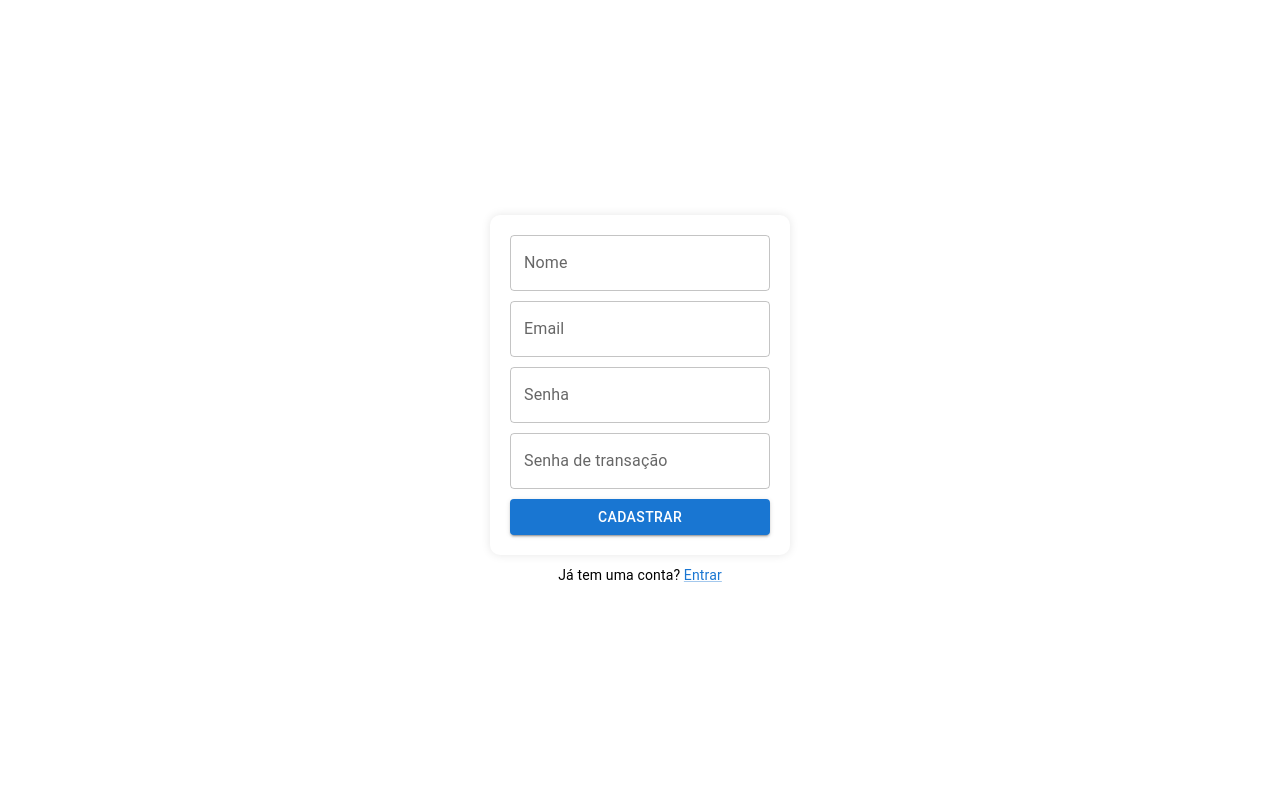
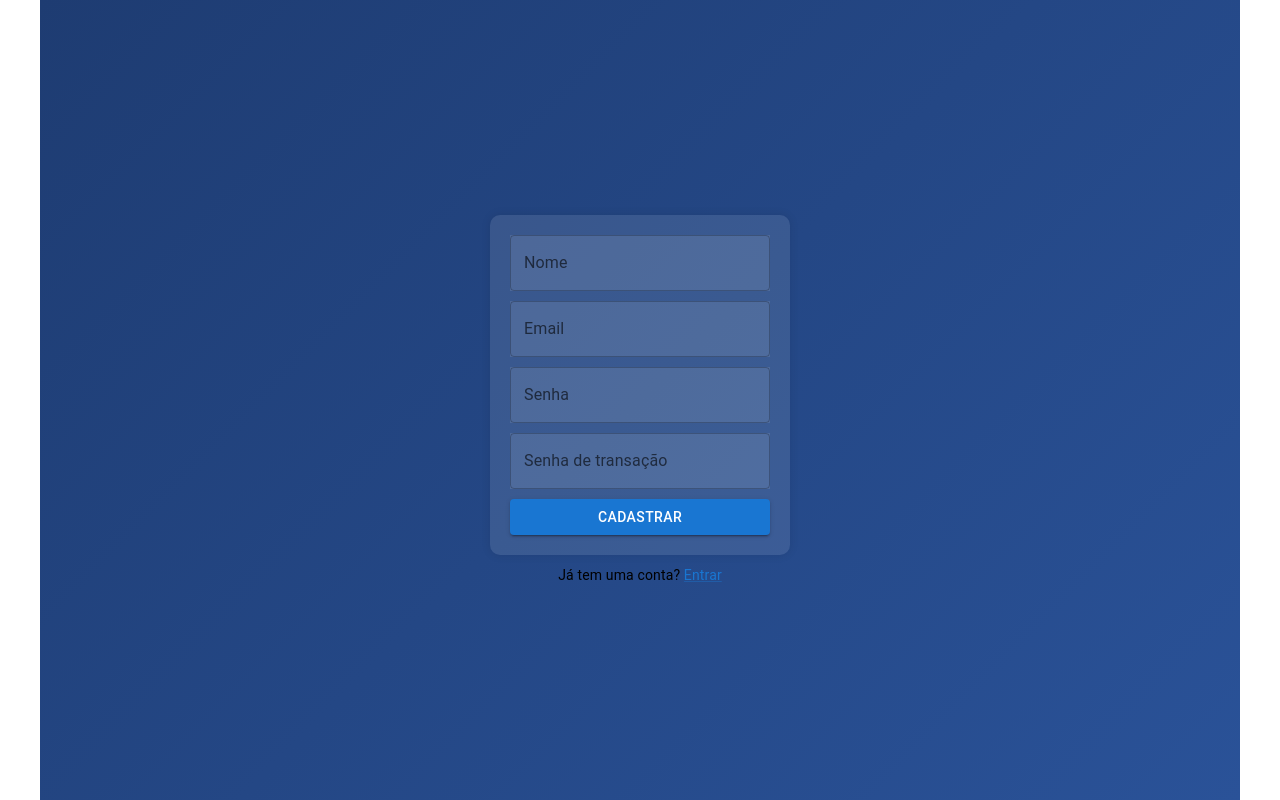
Before and after one commit to Ledelara/cashwise-react, a Next.js app: page /register in a window 1280 px wide. Built offline with nearby package versions, Linux system fonts and the light colour scheme.

Commit message:
💄 style: definindo backgroundColor para as páginas de cadastro e de login

```diff
--- a/src/components/Forms/RegisterForm/RegisterForm.tsx
+++ b/src/components/Forms/RegisterForm/RegisterForm.tsx
@@ -34,6 +34,7 @@ export default function RegisterForm() {
                     alignItems: 'center',
                     gap: '10px',
                     width: '300px',
+                    background: "rgba(255, 255, 255, 0.1)",
                 }}
                 buttonLabel={loading ? 'Carregando...' : 'Cadastrar'}
                 loading={loading}
@@ -47,7 +48,8 @@ export default function RegisterForm() {
                     helperText={errors?.name?.message}
                     style={{
                         width: '100%',
-                        backgroundColor: palette.background.default,
+                        backgroundColor: 'rgba(255, 255, 255, 0.1)',
+                        color: '#fff',
                     }}
                 />
                 <TextField
@@ -59,7 +61,8 @@ export default function RegisterForm() {
                     helperText={errors?.email?.message}
                     style={{
                         width: '100%',
-                        backgroundColor: palette.background.default,
+                        backgroundColor: 'rgba(255, 255, 255, 0.1)',
+                        color: '#fff',
                     }}
                 />
                 <TextField
@@ -72,7 +75,8 @@ export default function RegisterForm() {
                     helperText={errors?.password?.message}
                     style={{
                         width: '100%',
-                        backgroundColor: palette.background.default,
+                        backgroundColor: 'rgba(255, 255, 255, 0.1)',
+                        color: '#fff',
                     }}
                 />
                 <TextField
@@ -85,7 +89,8 @@ export default function RegisterForm() {
                     helperText={errors?.transactionPassword?.message}
                     style={{
                         width: '100%',
-                        backgroundColor: palette.background.default,
+                        backgroundColor: 'rgba(255, 255, 255, 0.1)',
+                        color: '#fff',
                     }}
                 />
             </Form>
--- a/src/pages/login.tsx
+++ b/src/pages/login.tsx
@@ -19,7 +19,8 @@ export default function LoginPage() {
                             justifyContent: 'center',
                             alignItems: 'center',
                             height: '100vh',
-                            width: '100%'
+                            width: '100%',
+                            background: "linear-gradient(135deg, #1e3c72 0%, #2a5298 100%)",
                         }}
                     >
                         <LoginForm />
--- a/src/pages/register.tsx
+++ b/src/pages/register.tsx
@@ -18,7 +18,8 @@ export default function RegisterPage() {
                             justifyContent: 'center',
                             alignItems: 'center',
                             height: '100vh',
-                            width: '100%'
+                            width: '100%',
+                            background: "linear-gradient(135deg, #1e3c72 0%, #2a5298 100%)",
                         }}
                     >
                         <RegisterForm />
```
Also changed, not shown: src/components/Forms/LoginForm/LoginForm.tsx (+5 -2 lines).
